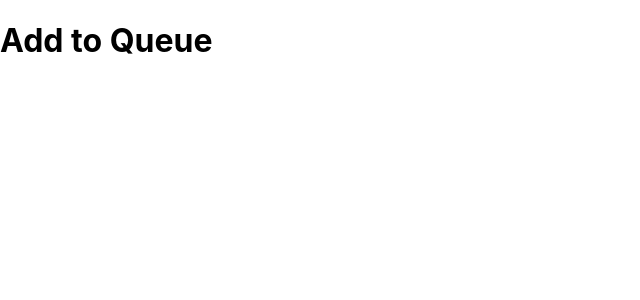
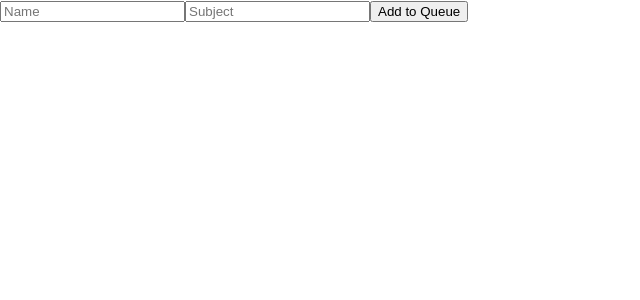
Before and after one commit to DanielH987/tutoring-queue, a React (Create React App) app: page /add in a window 1280 px wide. Shown: the top 300 px of the page, without its empty margins (0-640 px from the left). Built offline with nearby package versions, Linux system fonts and the light colour scheme.

Commit message:
feat: Add form to AddToQueue component for adding students to the queue

```diff
--- a/src/components/AddToQueue.js
+++ b/src/components/AddToQueue.js
@@ -1,8 +1,43 @@
-const AddToQueue = () => {
+import React, { useState } from 'react';
+import axios from 'axios';
+
+function AddToQueue() {
+  const [name, setName] = useState('');
+  const [subject, setSubject] = useState('');
+
+  const handleSubmit = (e) => {
+    e.preventDefault();
+    const newStudent = { name, subject };
+
+    // Add to the queue (you can update state or send data to an API)
+    axios.post('/api/queue', newStudent)
+      .then(response => {
+        console.log(response.data);
+        // Optionally, redirect or show a success message
+      })
+      .catch(error => {
+        console.error('There was an error adding the student to the queue!', error);
+      });
+  };
+
   return (
-    <div>
-      <h1>Add to Queue</h1>
-    </div>
+    <form onSubmit={handleSubmit}>
+      <input
+        type="text"
+        placeholder="Name"
+        value={name}
+        onChange={(e) => setName(e.target.value)}
+        required
+      />
+      <input
+        type="text"
+        placeholder="Subject"
+        value={subject}
+        onChange={(e) => setSubject(e.target.value)}
+        required
+      />
+      <button type="submit">Add to Queue</button>
+    </form>
   );
 }
 
```
